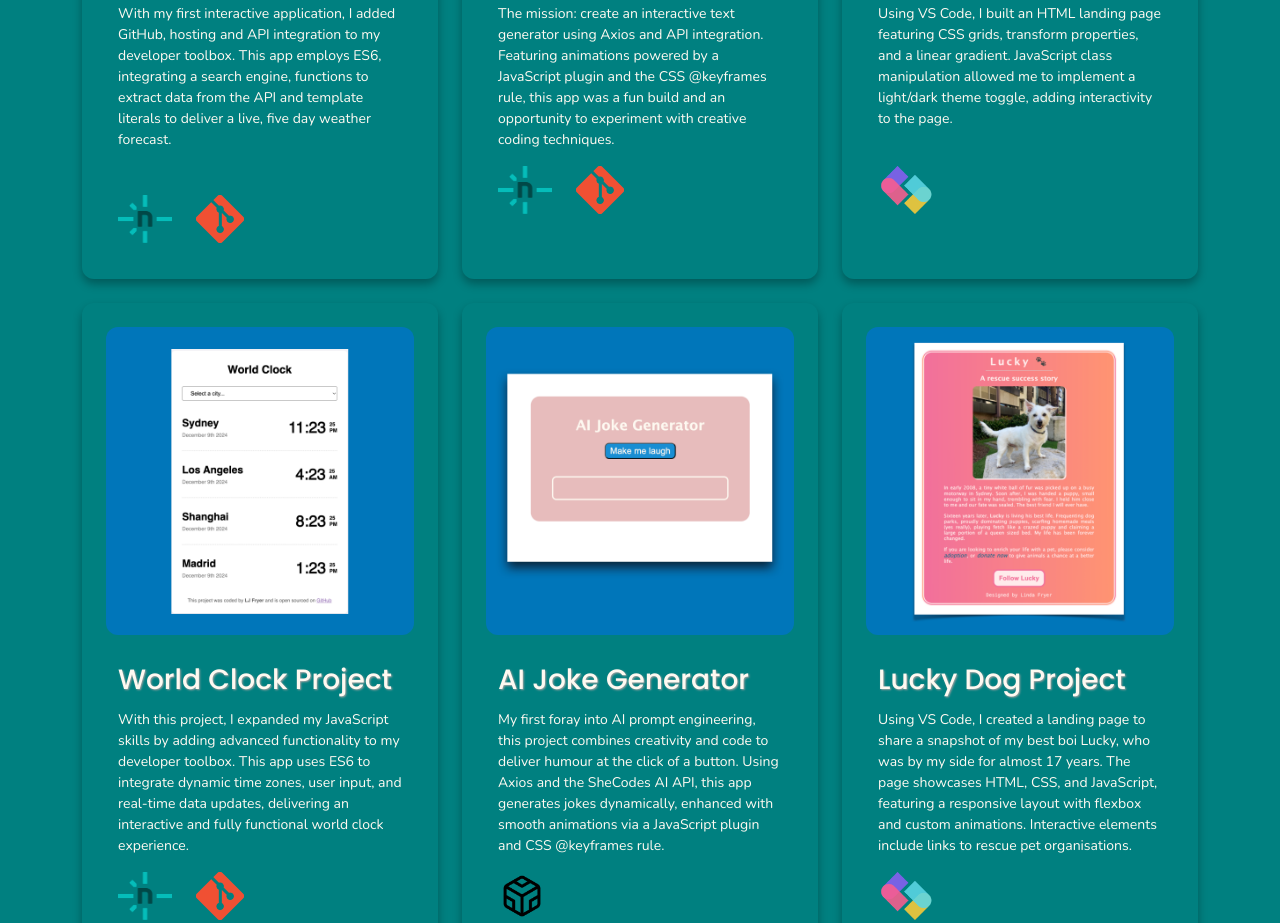
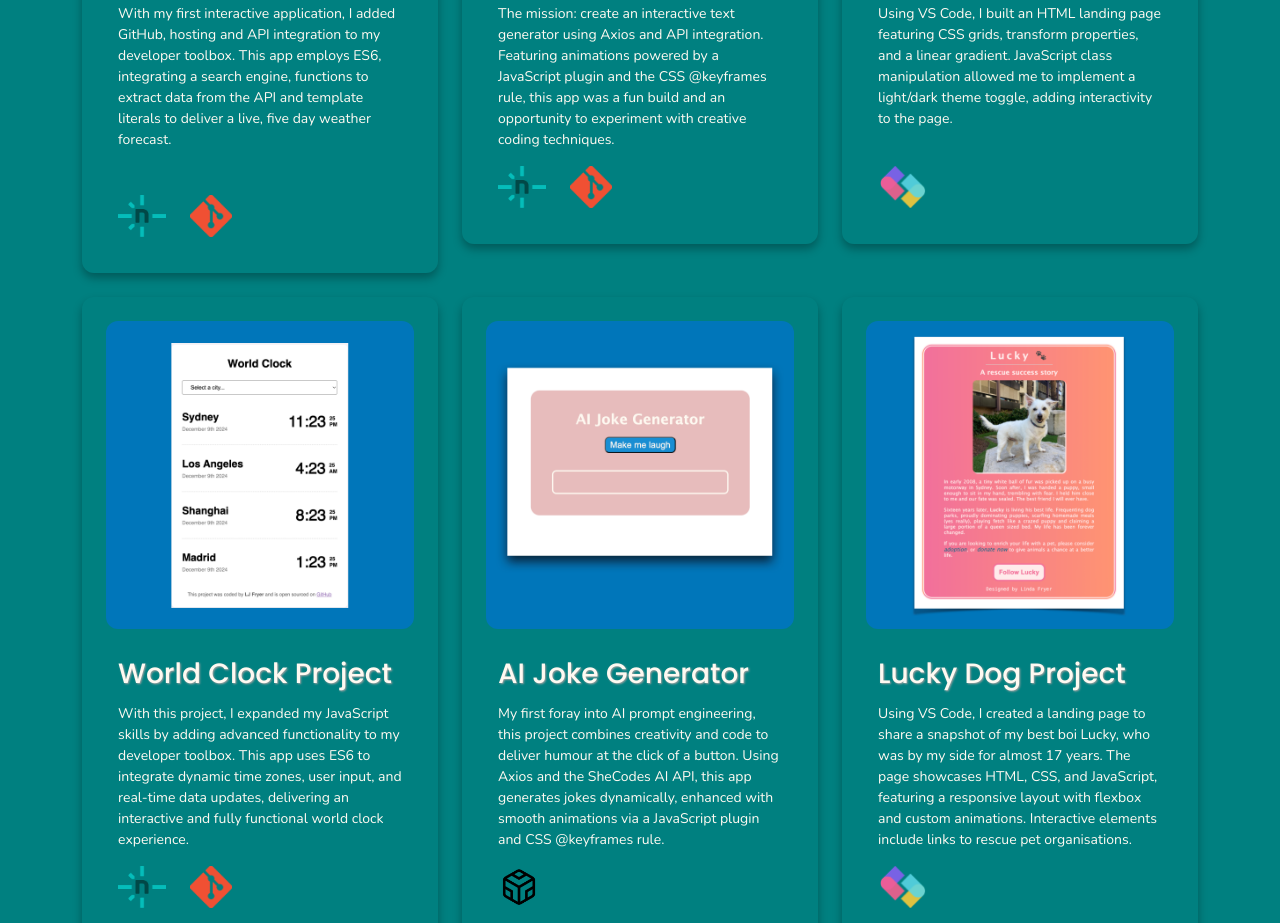
Before and after one commit to LJ-Fryer/portfolio-project-ljf, a plain HTML site: page work.html in a window 1280 px wide. Shown: the part 751-1674 px from the top of the page. Drawn offline with nearby package versions, Linux system fonts and the light colour scheme; a web font is replaced by a local one.

Commit message:
Responsive testing

```diff
--- a/src/style.css
+++ b/src/style.css
@@ -78,7 +78,7 @@ footer {
   box-shadow: var(--box-shadow);
 }
 .project-card {
-  height: 100%;
+  height: 1footer00%;
   padding-bottom: 36px;
   border-radius: 12px;
   box-shadow: var(--box-shadow);
@@ -102,7 +102,7 @@ footer {
   box-shadow: var(--box-shadow);
   text-transform: capitalize;
 }
-.external-logos img {
+.-logos img {
   height: 42px;
   width: 100%;
 }
@@ -153,8 +153,8 @@ footer {
   gap: 24px;
 }
 .external-logos {
+  max-height: 42px;
   max-width: 100%;
-  max-height: 48px;
 }
 
 .contact-inner {
```
